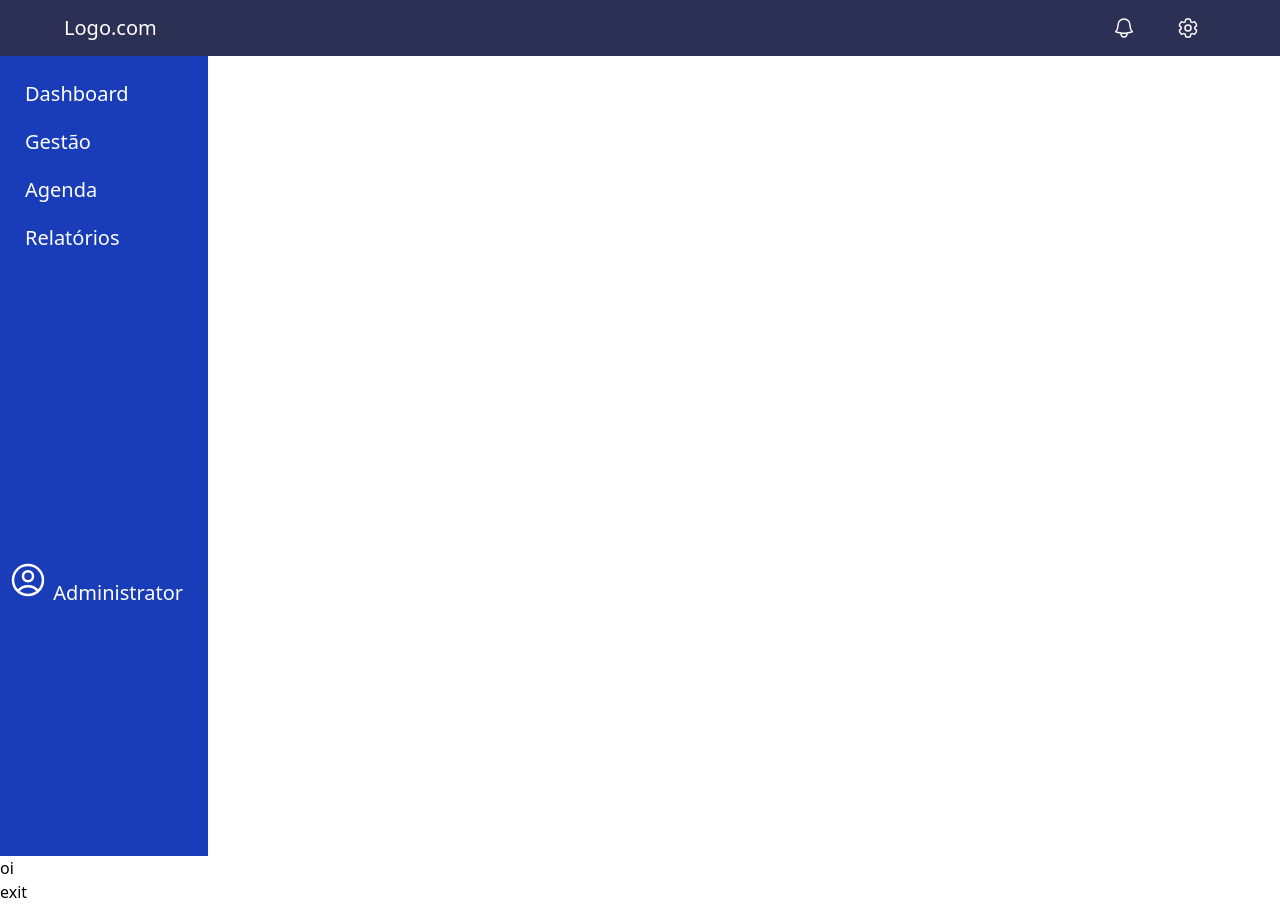
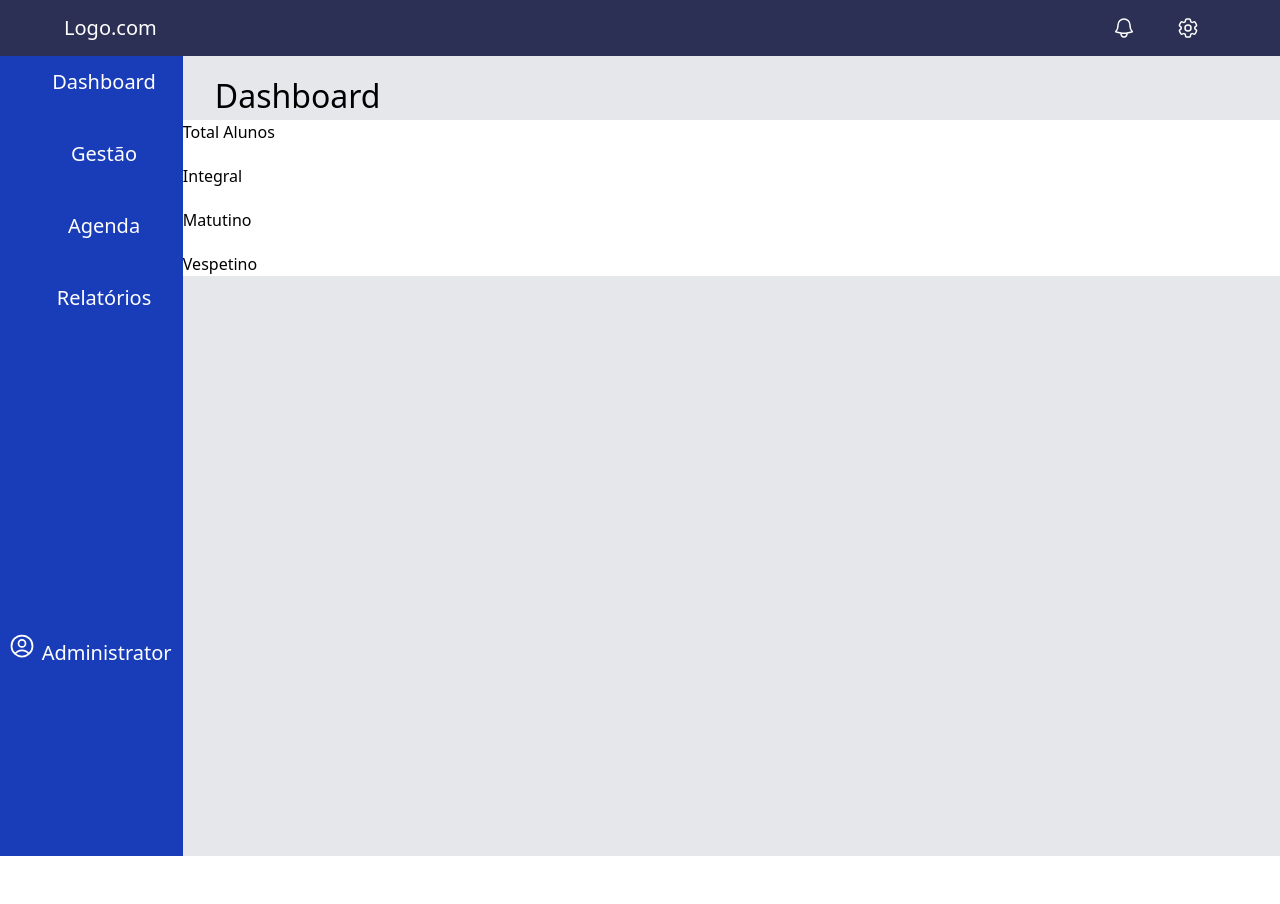
Before and after one commit to marcososhiro1/Projeto-Aluno, a website: page src/index.html in a window 1280 px wide. After the commit the page ends 856 px from the top, so only its background shows below. Drawn offline with Linux system fonts and the light colour scheme.

Commit message:
enviando o display grid

```diff
--- a/src/index.html
+++ b/src/index.html
@@ -1,5 +1,5 @@
 <!DOCTYPE html>
-<html lang="en">
+<html lang="pt-br">
 <head>
     <meta charset="UTF-8">
     <meta name="viewport" content="width=device-width, initial-scale=1.0">
@@ -8,7 +8,8 @@
 
 </head>
 <body>
-    <header class="bg-primary text-white  " >
+     <div class="grid grid-cols-7">
+        <header class="col-span-7 bg-primary text-white  " >
             <div id="cabecalho" class="flex justify-center items-center w-full h-14">
                 <div id="Logo">
                     <a href="" class="text-xl m-16 w-full h-full">Logo.com</a>
@@ -31,18 +32,18 @@
         </header>
 
         <nav>
-        <div class="text-white bg-secondary w-52 h-svh ">
+            <div class="col-span-6 text-white bg-secondary w-52 h-svh ">
                 <div >
-                    <ul class="h-svh flex flex-col w-full ">
-                     <div class="mt-6 w-full text-xl flex flex-col gap-5 ">
-                         <li class="hover:bg-third cursor-pointer"><a href="#" style="margin-left:25px;">Dashboard</a></li>
-                         <li class="hover:bg-third cursor-pointer"><a href="#" style="margin-left:25px;">Gestão</a></li>
-                         <li class="hover:bg-third cursor-pointer"><a href="#" style="margin-left:25px;">Agenda</a></li>
-                         <li class="hover:bg-third cursor-pointer"><a href="#" style="margin-left:25px;">Relatórios</a></li>
+                        <ul class="h-svh flex flex-col w-full " style="text-align: center;">
+                        <div class=" w-full text-xl flex flex-col gap-5 ">
+                            <li class="hover:bg-third cursor-pointer p-3 "><a href="#" >Dashboard</a></li>
+                            <li class="hover:bg-third cursor-pointer p-3"><a href="#" >Gestão</a></li>
+                            <li class="hover:bg-third cursor-pointer p-3"><a href="#">Agenda</a></li>
+                            <li class="hover:bg-third cursor-pointer p-3"><a href="#" >Relatórios</a></li>
 
-                         <li class="mt-72"><a href="# " style="margin-left: 0.5rem;"><button>
+                            <li class="mt-72 mr-7"><a href="# "><button>
 
-                             <svg xmlns="http://www.w3.org/2000/svg" fill="none" viewBox="0 0 24 24" stroke-width="1.5" stroke="currentColor" class="w-10 h-10">
+                                <svg xmlns="http://www.w3.org/2000/svg" fill="none" viewBox="0 0 24 24" stroke-width="1.5" stroke="currentColor" class="w-7 h-7">
                                     <path stroke-linecap="round" stroke-linejoin="round" d="M17.982 18.725A7.488 7.488 0 0 0 12 15.75a7.488 7.488 0 0 0-5.982 2.975m11.963 0a9 9 0 1 0-11.963 0m11.963 0A8.966 8.966 0 0 1 12 21a8.966 8.966 0 0 1-5.982-2.275M15 9.75a3 3 0 1 1-6 0 3 3 0 0 1 6 0Z" />
                                     </svg>
                                 </button>
@@ -55,9 +56,30 @@
             </div>
         </nav>
 
-   <main >
-        <section>oi</section>
+        <main class="bg-gray-200 col-span-6">
+            <div class="mt-4 ml-8 " style="font-size: 2rem;">
+                <h2>Dashboard</h2>
+            </div>
+                <section>
+                    <div class="bg-white flex flex-col gap-5">
+                        <div>
+                            <h3>Total Alunos</h3>
+                            <div></div>
+                        </div>
+                        <div>
+                            <h3>Integral</h3>
+                        </div>
+                        <div>
+                            <h3>Matutino</h3>
+                        </div>
+                        <div>
+                            <h3>Vespetino</h3>
+                        </div>
+                    </div>
+                </section>
         </main>
+ </div>
+
 
 </body>
-</html>exit
+</html>
```
Also changed, not shown: src/output.css. Lines whose indentation alone changed are shown as unchanged.
